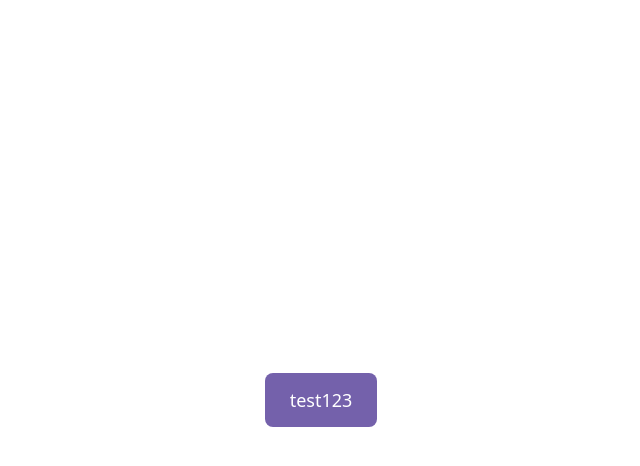
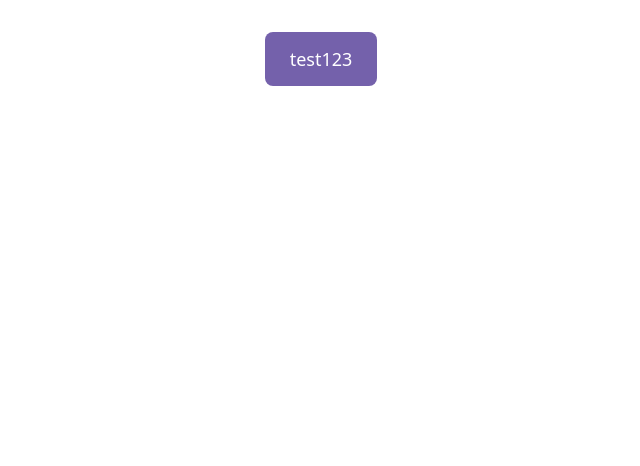
Before and after one commit to Moldedpeanuts/eshop-neko, a React (Vite) app in the folder client/: page / in a window 1280 px wide. Shown: the top 466 px of the page, without its empty margins (319-959 px from the left). Built offline with nearby package versions, Linux system fonts and the light colour scheme.

Commit message:
Add universal style rules

```diff
--- a/client/src/index.css
+++ b/client/src/index.css
@@ -1,6 +1,12 @@
 @tailwind base;
 @tailwind components;
 @tailwind utilities;
+
+* {
+  padding: 0;
+  margin: 0;
+  box-sizing: border-box;
+}
 
 :root {
   font-family: system-ui, Avenir, Helvetica, Arial, sans-serif;
@@ -17,11 +23,8 @@
   -moz-osx-font-smoothing: grayscale;
 }
 
-html, body {
+body {
   width: 100%;
-  margin: 0;
-  padding: 0;
-  box-sizing: border-box;
 }
 
 a {
@@ -31,14 +34,6 @@ a {
 }
 a:hover {
   color: #535bf2;
-}
-
-body {
-  margin: 0;
-  display: flex;
-  place-items: center;
-  min-width: 320px;
-  min-height: 100vh;
 }
 
 h1 {
```
